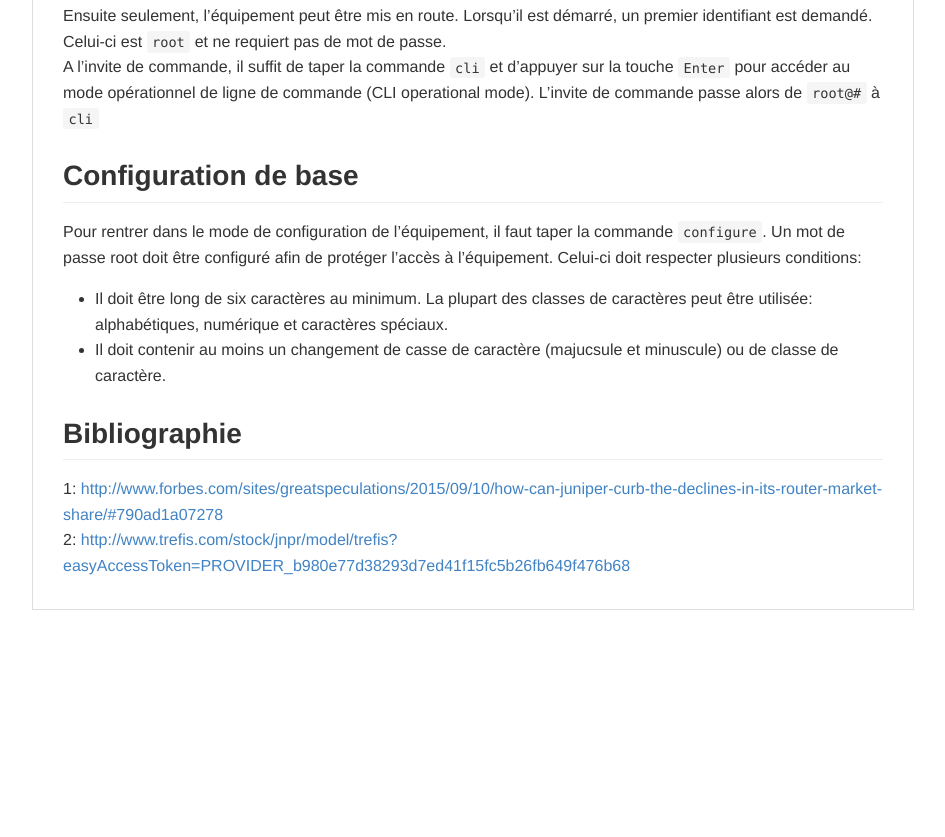
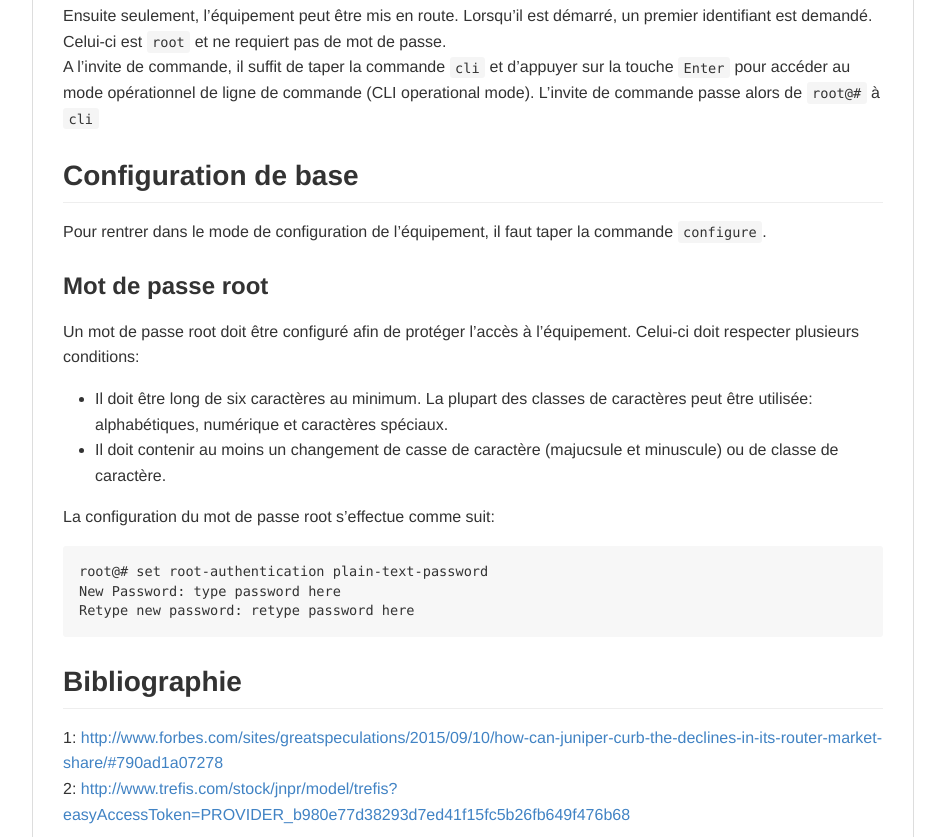
Before and after one commit to n1c0x/admin-reseaux, a plain HTML site: page index.html in a window 1280 px wide. Shown: the part 598-1435 px from the top of the page, without its empty margins (167-1112 px from the left). Before the commit the page ends 1224 px from the top, so only its background shows below. Drawn offline with Linux system fonts and the light colour scheme.

Commit message:
ecriture de la configuration du mot de passe root

```diff
--- a/index.html
+++ b/index.html
@@ -1030,11 +1030,18 @@ body .markdown-body
 <p>Ensuite seulement, l&rsquo;équipement peut être mis en route. Lorsqu&rsquo;il est démarré, un premier identifiant est demandé. Celui-ci est <code>root</code> et ne requiert pas de mot de passe.<br />
 A l&rsquo;invite de commande, il suffit de taper la commande <code>cli</code> et d&rsquo;appuyer sur la touche <code>Enter</code> pour accéder au mode opérationnel de ligne de commande (CLI operational mode). L&rsquo;invite de commande passe alors de <code>root@#</code> à <code>cli</code></p>
 <h2 id="configuration-de-base"><a name="user-content-configuration-de-base" href="#configuration-de-base" class="headeranchor-link" aria-hidden="true"><span class="headeranchor"></span></a>Configuration de base</h2>
-<p>Pour rentrer dans le mode de configuration de l&rsquo;équipement, il faut taper la commande <code>configure</code>. Un mot de passe root doit être configuré afin de protéger l&rsquo;accès à l&rsquo;équipement. Celui-ci doit respecter plusieurs conditions:</p>
+<p>Pour rentrer dans le mode de configuration de l&rsquo;équipement, il faut taper la commande <code>configure</code>. </p>
+<h3 id="mot-de-passe-root"><a name="user-content-mot-de-passe-root" href="#mot-de-passe-root" class="headeranchor-link" aria-hidden="true"><span class="headeranchor"></span></a>Mot de passe root</h3>
+<p>Un mot de passe root doit être configuré afin de protéger l&rsquo;accès à l&rsquo;équipement. Celui-ci doit respecter plusieurs conditions:</p>
 <ul>
 <li>Il doit être long de six caractères au minimum. La plupart des classes de caractères peut être utilisée: alphabétiques, numérique et caractères spéciaux.</li>
 <li>Il doit contenir au moins un changement de casse de caractère (majucsule et minuscule) ou de classe de caractère.</li>
 </ul>
+<p>La configuration du mot de passe root s&rsquo;effectue comme suit: </p>
+<pre><code>root@# set root-authentication plain-text-password
+New Password: type password here
+Retype new password: retype password here
+</code></pre>
 <h2 id="bibliographie"><a name="user-content-bibliographie" href="#bibliographie" class="headeranchor-link" aria-hidden="true"><span class="headeranchor"></span></a>Bibliographie</h2>
 <p>1: <a href="http://www.forbes.com/sites/greatspeculations/2015/09/10/how-can-juniper-curb-the-declines-in-its-router-market-share/#790ad1a07278">http://www.forbes.com/sites/greatspeculations/2015/09/10/how-can-juniper-curb-the-declines-in-its-router-market-share/#790ad1a07278</a><br />
 2: <a href="http://www.trefis.com/stock/jnpr/model/trefis?easyAccessToken=PROVIDER_b980e77d38293d7ed41f15fc5b26fb649f476b68">http://www.trefis.com/stock/jnpr/model/trefis?easyAccessToken=PROVIDER_b980e77d38293d7ed41f15fc5b26fb649f476b68</a></p></article></body></html>
```
Also changed, not shown: 2 other files.
